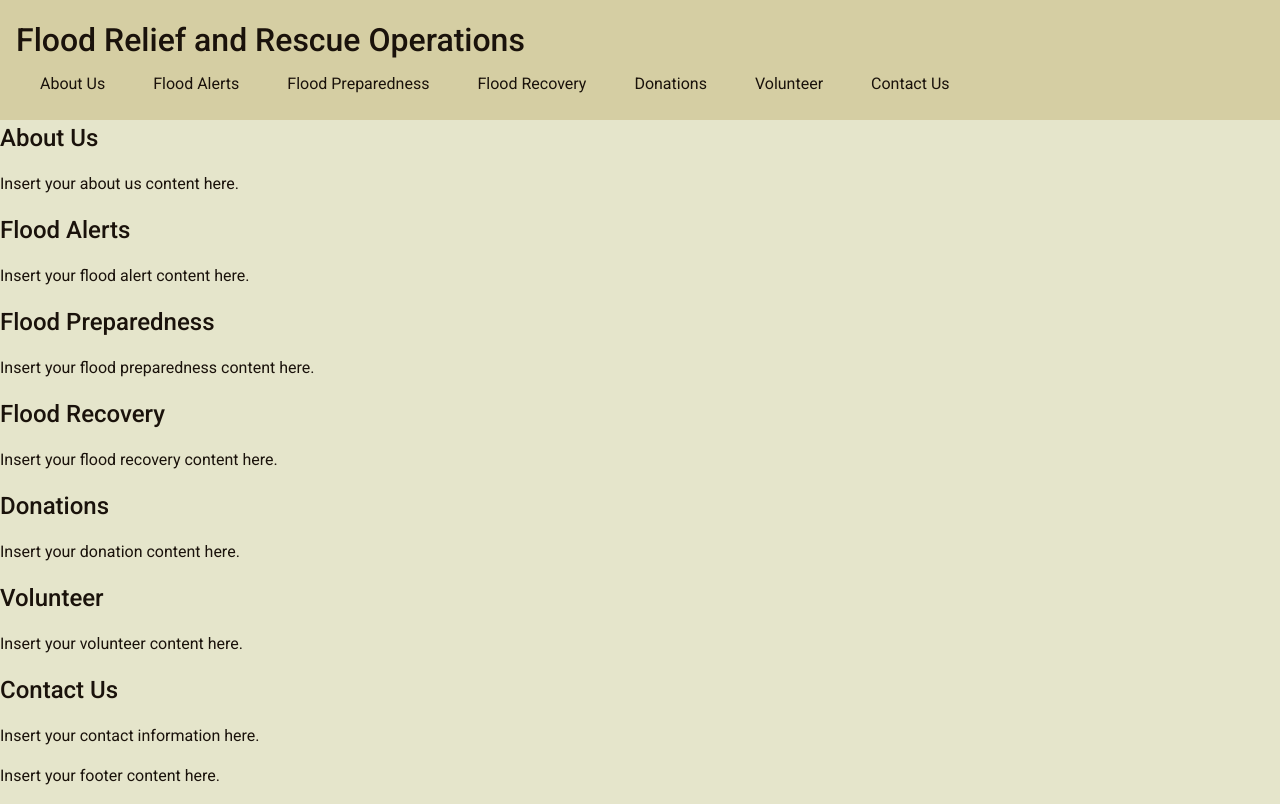
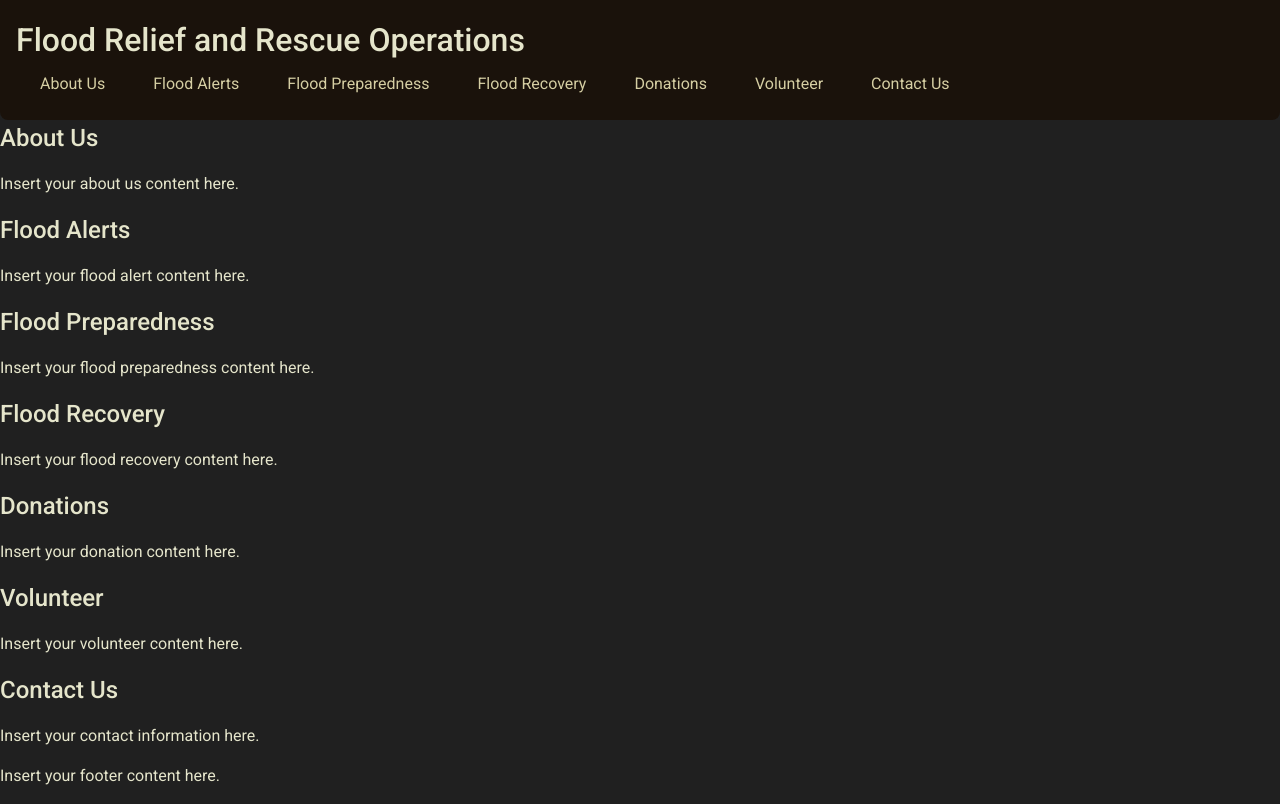
Before and after one commit to HarshitShukla-dev/Flood-website, a PHP site: page / in a window 1280 px wide. Run offline with PHP 8.4, Linux system fonts and the light colour scheme.

Commit message:
Thursday, April 6, 2023, 11:28 PM India Standard Time

```diff
--- a/styles.css
+++ b/styles.css
@@ -1,12 +1,12 @@
 /* Import Material UI styles */
-@import url("https://fonts.googleapis.com/css?family=Roboto:300,400,500,700&display=swap");
-@import url("https://fonts.googleapis.com/icon?family=Material+Icons");
+@import url('https://fonts.googleapis.com/css?family=Roboto:300,400,500,700&display=swap');
+@import url('https://fonts.googleapis.com/icon?family=Material+Icons');
 
 /* Base styles */
 body {
-  background-color: #e5e5cb;
-  color: #1a120b;
-  font-family: "Roboto", sans-serif;
+  background-color: #202020;
+  color: #E5E5CB;
+  font-family: 'Roboto', sans-serif;
   font-size: 16px;
   line-height: 1.5;
   margin: 0;
@@ -24,7 +24,7 @@ h6 {
 }
 
 a {
-  color: #3c2a21;
+  color: #D5CEA3;
   text-decoration: none;
 }
 
@@ -34,8 +34,11 @@ a:hover {
 
 /* Navigation styles */
 header {
-  background-color: #d5cea3;
+  background-color: #1A120B;
   padding: 1rem;
+  border-radius: 0 0 8px 8px;
+  display: flex;
+  flex-direction: column;
 }
 
 nav {
@@ -59,18 +62,45 @@ nav a {
   display: flex;
   align-items: center;
   padding: 0.5rem;
-  color: #1a120b;
+  color: #D5CEA3;
   text-decoration: none;
   border-radius: 4px;
   transition: all 0.3s ease-in-out;
 }
 
 nav a:hover {
-  background-color: #3c2a21;
-  color: #e5e5cb;
+  background-color: #3C2A21;
+  color: #E5E5CB;
 }
 
 .material-icons {
   font-size: 1.25rem;
   margin-right: 0.5rem;
 }
+
+/* Box styles */
+.container {
+  display: flex;
+  flex-wrap: wrap;
+  justify-content: center;
+  margin: 2rem auto;
+  max-width: 1000px;
+}
+
+.box {
+  background-color: #1A120B;
+  border-radius: 8px;
+  box-shadow: 0 4px 8px rgba(0, 0, 0, 0.3);
+  margin: 1rem;
+  padding: 2rem;
+  text-align: center;
+}
+
+.box h2 {
+  color: #D5CEA3;
+  margin-top: 0;
+}
+
+.box p {
+  margin-bottom: 0;
+}
```
